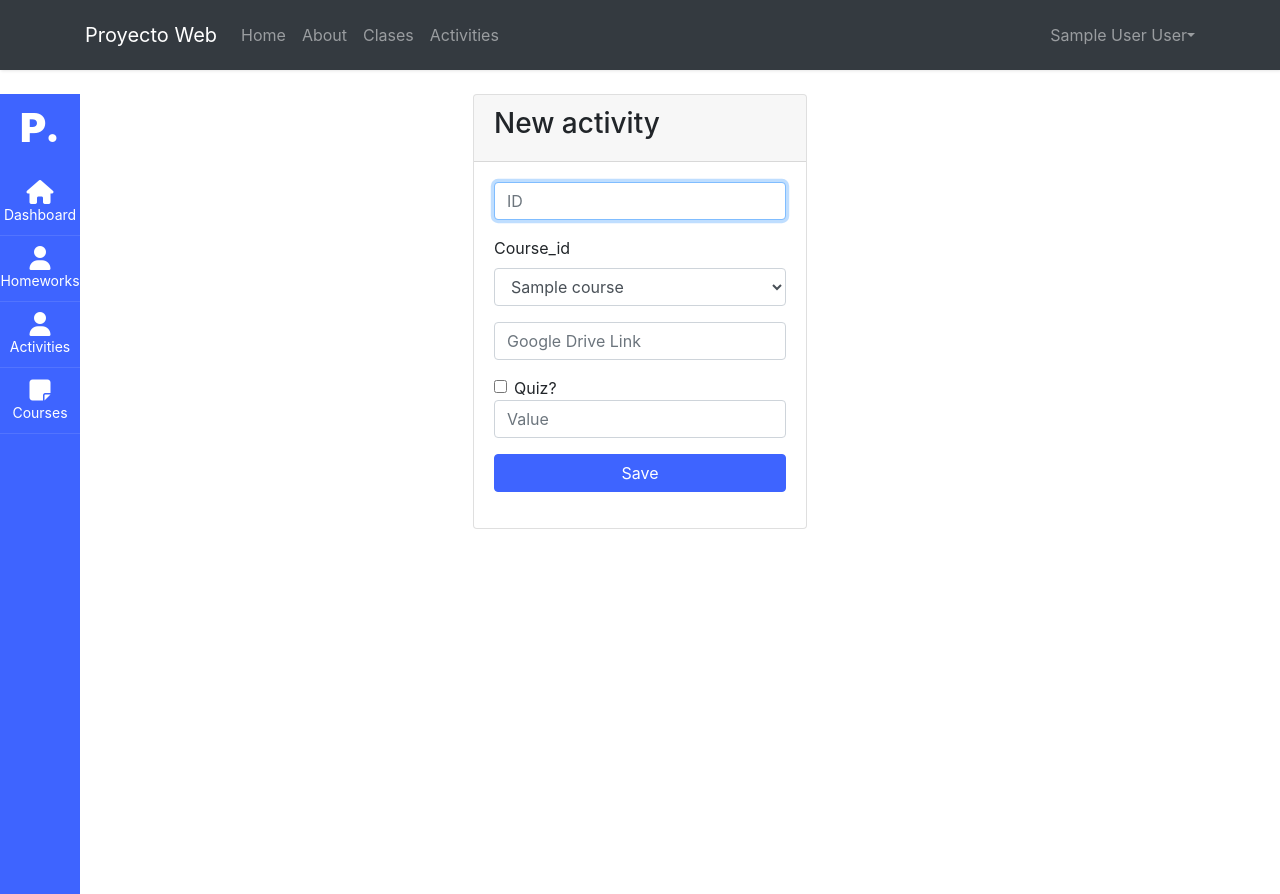
After one commit to Rositamtz98/WebFinalProject, a Node server app: page /activities/add in a window 1280 px wide. The commit adds this page. Run offline with Node 20, Linux system fonts and the light colour scheme; a user stored in the database is signed in; tables that the repository leaves empty hold one stand-in row (values such as "Sample post"); some libraries are stand-ins or nearby versions.

Commit message:
Solved some issues

```diff
--- /dev/null
+++ b/src/public/css/teachers.css
@@ -0,0 +1,139 @@
+.navbar {
+    padding: 15px 10px;
+    background: #fff;
+    border: none;
+    border-radius: 0;
+    -webkit-box-shadow: 1px 1px 3px rgba(0, 0, 0, 0.1);
+    box-shadow: 1px 1px 3px rgba(0, 0, 0, 0.1); }
+
+  .navbar-btn {
+    -webkit-box-shadow: none;
+    box-shadow: none;
+    outline: none !important;
+    border: none; }
+
+  .line {
+    width: 100%;
+    height: 1px;
+    border-bottom: 1px dashed #ddd;
+    margin: 40px 0; }
+
+  .wrapper {
+    width: 100%; }
+
+  #sidebar {
+    position: absolute;
+    height: 100%;
+    left: 0px;
+    min-width: 270px;
+    max-width: 270px;
+    background: #3e64ff;
+    color: #fff;
+    -webkit-transition: all 0.3s;
+    -o-transition: all 0.3s;
+    transition: all 0.3s; }
+    #sidebar.active {
+      min-width: 80px;
+      max-width: 80px;
+      text-align: center; }
+      #sidebar.active ul.components li {
+        font-size: 14px; }
+        #sidebar.active ul.components li a {
+          padding: 10px 0; }
+          #sidebar.active ul.components li a span {
+            margin-right: 0;
+            display: block;
+            font-size: 24px; }
+      #sidebar.active .logo {
+        padding: 10px 0; }
+      #sidebar.active .footer {
+        display: none; }
+    #sidebar .logo {
+      display: block;
+      color: #fff;
+      font-weight: 900;
+      padding: 10px 30px;
+      -webkit-transition: 0.3s;
+      -o-transition: 0.3s;
+      transition: 0.3s; }
+      @media (prefers-reduced-motion: reduce) {
+        #sidebar .logo {
+          -webkit-transition: none;
+          -o-transition: none;
+          transition: none; } }
+    #sidebar ul.components {
+      padding: 0;
+      -webkit-transition: 0.3s;
+      -o-transition: 0.3s;
+      transition: 0.3s; }
+      @media (prefers-reduced-motion: reduce) {
+        #sidebar ul.components {
+          -webkit-transition: none;
+          -o-transition: none;
+          transition: none; } }
+    #sidebar ul li {
+      font-size: 16px; }
+      #sidebar ul li > ul {
+        margin-left: 10px; }
+        #sidebar ul li > ul li {
+          font-size: 14px; }
+      #sidebar ul li a {
+        padding: 10px 30px;
+        display: block;
+        color: white;
+        border-bottom: 1px solid rgba(255, 255, 255, 0.1); }
+        #sidebar ul li a span {
+          margin-right: 15px; }
+          @media (max-width: 991.98px) {
+            #sidebar ul li a span {
+              display: block; } }
+        #sidebar ul li a:hover {
+          color: #fff; }
+      #sidebar ul li.active > a {
+        background: transparent;
+        color: #fff; }
+    @media (max-width: 991.98px) {
+      #sidebar {
+        min-width: 80px;
+        max-width: 80px;
+        text-align: center;
+        margin-left: -80px !important; }
+        #sidebar.active {
+          margin-left: 0 !important; } }
+
+  a[data-toggle="collapse"] {
+    position: relative; }
+
+  .dropdown-toggle::after {
+    display: block;
+    position: absolute;
+    top: 50%;
+    right: 0;
+    -webkit-transform: translateY(-50%);
+    -ms-transform: translateY(-50%);
+    transform: translateY(-50%); }
+
+  @media (max-width: 991.98px) {
+    #sidebarCollapse span {
+      display: none; } }
+
+  .footer {
+    padding: 0 30px; }
+    @media (max-width: 991.98px) {
+      .footer {
+        display: none; } }
+
+  #content {
+    width: 100%;
+    padding: 0;
+    min-height: 100vh;
+    -webkit-transition: all 0.3s;
+    -o-transition: all 0.3s;
+    transition: all 0.3s; }
+
+  .btn.btn-primary {
+    background: #3e64ff;
+    border-color: #3e64ff; }
+    .btn.btn-primary:hover, .btn.btn-primary:focus {
+      background: #3e64ff !important;
+      border-color: #3e64ff !important; }
--- a/src/routes/activities.js
+++ b/src/routes/activities.js
@@ -1,16 +1,19 @@
 const { Router } = require('express');
 const express = require('express');
+const Activity = require('../models/Activity');
 const Course = require('../models/Course');
 const User = require('../models/User');
 const router = express.Router();
 
 router.get('/activities', async (req, res) => {
     const activities = await Activity.find();
-    res.render('activities/all-activities', { activities });
+    const courses = await Course.find();
+    res.render('activities/all-activities', { activities, courses });
 });
 
-router.get('/activities/add', (req, res) => {
-    res.render('activities/new-activity');
+router.get('/activities/add', async (req, res) => {
+    const courses = await Course.find();
+    res.render('activities/new-activity', { courses });
 });
 
 router.get('/activities/edit/:id', async (req, res) => {
@@ -18,10 +21,15 @@ router.get('/activities/edit/:id', async (req, res) => {
     res.render('activities/edit-activity', { activity });
 });
 
+router.get('/activities/view/:id', async (req, res) => {
+    const activity = await Activity.findById(req.params.id);
+    res.render('activities/activity-detail', { activity });
+  });
+
 router.put('/activities/edit-activity/:id', async (req, res) => {
-    const { subject, teacher_id } = req.body;
+    const { link, value, quiz, teacher_id } = req.body;
 
-    await Activity.findByIdAndUpdate(req.params.id, { subject, teacher_id });
+    await Activity.findByIdAndUpdate(req.params.id, { link, value, quiz, teacher_id });
 
     res.redirect('/activities');
 });
@@ -32,17 +40,17 @@ router.delete('/activities/delete/:id', async (req, res) => {
 })
 
 router.post('/activities/new-activity', async (req, res) => {
-    const { activity_id, subject, teacher_id } = req.body;
+    const { activity_id, course_id, link, value, quiz, teacher_id } = req.body;
     const errors = [];
 
-    if (activity_id.length <= 0 || subject.length <= 0)
+    if (activity_id.length <= 0 || link.length <= 0 || course_id.length <= 0)
     {
         errors.push({text: 'Faltan uno o más campos por llenar'});
     }
 
     if (errors.length > 0)
     {
-        res.render('activities/add', {errors, activity_id, subject, teacher_id});
+        res.render('activities/add', {errors, course_id, activity_id, link, value, quiz, teacher_id});
     }
     else
     {
@@ -53,7 +61,7 @@ router.post('/activities/new-activity', async (req, res) => {
             req.flash('error_msg', 'ID del curso previamente registrado');
             res.redirect('/activities/add');
         }
-        const newActivity = new Activity({activity_id, subject, teacher_id});
+        const newActivity = new Activity({activity_id, course_id, link, value, quiz, teacher_id});
         await newActivity.save();
         req.flash('success_msg', 'Curso registrado exitosamente');
         res.redirect('/activities');
--- /dev/null
+++ b/src/views/activities/activity-detail.hbs
@@ -0,0 +1,4 @@
+
+{{>sidebar}}
+{{>footer}}
+ <h3>aqui se ven las submissions de los estudiantes match de activity id</h3>
--- /dev/null
+++ b/src/views/activities/new-activity.hbs
@@ -0,0 +1,62 @@
+{{>sidebar}}
+{{>footer}}
+<div class="col-md-4 mx-auto">
+    <div class="card">
+        <div class="card-header">
+            <h3>New activity</h3>
+        </div>
+        <div class="card-body">
+            <form action="/activities/new-activity" method="POST">
+                <div class="form-group">
+                    <input type="text" name="activity_id" class="form-control" placeholder="ID" autofocus>
+                </div>
+                <div class="form-group">
+                  <label for="exampleFormControlSelect1">Course_id</label>
+                  <select name="course_id" class="form-control" id="exampleFormControlSelect1" onchange="onSelect()">
+                  {{#each courses}}
+                      <option value={{_id}}>{{subject}}</option>
+                    {{else}}
+                      <option>no hay cursos</option>
+                      <h4>nada</h4>
+                    {{/each}}
+                  </select>
+                </div>
+                <div class="form-group">
+                    <input type="url" name="link" class="form-control" placeholder="Google Drive Link">
+                </div>
+                <div class="form-check">
+                  <input type="checkbox" name="quiz" onchange="onCheck()" class="form-check-input" id="exampleCheck1" data-toggle="switch" value={{activity.quiz}}>
+                  <label class="form-check-label" for="exampleCheck1">Quiz?</label>
+                </div>
+                <div class="form-group">
+                    <input type="text" name="value" class="form-control" placeholder="Value" autofocus>
+                </div>
+                <div class="form-group">
+                    <button class="btn btn-primary btn-block" type="submit">
+                        Save
+                    </button>
+                </div>
+            </form>
+        </div>
+    </div>
+</div>
+<script>
+  function onSelect() {
+    console.log('here');
+    var e = document.getElementById("exampleFormControlSelect1");
+    var v = e.value;
+    console.log(e);
+    console.log(v);
+    console.log({{course_id}})
+  }
+  function onCheck() {
+    var c = document.getElementById("exampleCheck1");
+    console.log(c)
+    if(c.checked == true){
+        document.getElementById("exampleCheck1").setAttribute("value", "true");
+    }else{
+        document.getElementById("exampleCheck1").setAttribute("value", "false");
+   }
+    console.log({{quiz}})
+  }
+</script>
--- /dev/null
+++ b/src/views/partials/dashboard.hbs
@@ -0,0 +1,11 @@
+<div class="wrapper d-flex align-items-stretch">
+
+  {{> sidebar}}
+
+    <!-- Page Content  -->
+  <div id="content" class="p-4 p-md-5">
+    <h2 class="mb-4 lead">Bienvenido, maestro {{user.name}} {{user.last_name}}</h2>
+    <p>Lorem ipsum dolor sit amet, consectetur adipisicing elit, sed do eiusmod tempor incididunt ut labore et dolore magna aliqua. Ut enim ad minim veniam, quis nostrud exercitation ullamco laboris nisi ut aliquip ex ea commodo consequat. Duis aute irure dolor in reprehenderit in voluptate velit esse cillum dolore eu fugiat nulla pariatur. Excepteur sint occaecat cupidatat non proident, sunt in culpa qui officia deserunt mollit anim id est laborum.</p>
+    <p>Lorem ipsum dolor sit amet, consectetur adipisicing elit, sed do eiusmod tempor incididunt ut labore et dolore magna aliqua. Ut enim ad minim veniam, quis nostrud exercitation ullamco laboris nisi ut aliquip ex ea commodo consequat. Duis aute irure dolor in reprehenderit in voluptate velit esse cillum dolore eu fugiat nulla pariatur. Excepteur sint occaecat cupidatat non proident, sunt in culpa qui officia deserunt mollit anim id est laborum.</p>
+  </div>
+</div>
--- /dev/null
+++ b/src/views/partials/footer.hbs
@@ -0,0 +1,33 @@
+<template>
+    <div class="footer">
+        <footer class="container py-5">
+            <div class="row">
+                <div class="col-6 col-md">
+                <h5>Follow Me</h5>
+                <ul class="list-unstyled text-small">
+                    <li><a class="text-muted" href="https://github.com">Github</a></li>
+                    <li><a class="text-muted" href="https://www.google.com/">LinkedIn</a></li>
+                    <li><a class="text-muted" href="https://www.google.com/">Twitter</a></li>
+                    <li><a class="text-muted" href="https://www.google.com/">Instagram</a></li>
+                </ul>
+                </div>
+                <div class="col-6 col-md">
+                <h5>About</h5>
+                <ul class="list-unstyled text-small">
+                    <li><a class="text-muted" href="#">Privacy</a></li>
+                    <li><a class="text-muted" href="#">Help</a></li>
+                    <li><a class="text-muted" href="#">Security</a></li>
+                    <li><a class="text-muted" href="#">Status</a></li>
+                </ul>
+                </div>
+            </div>
+        </footer>
+    </div>
+</template>
+
+<style lang="css" scoped>
+   .footer{
+        color: black;
+        background-color:white;
+   }
+</style>
--- a/src/views/partials/navigation.hbs
+++ b/src/views/partials/navigation.hbs
@@ -7,11 +7,17 @@
         </button>
         <div class="collapse navbar-collapse" id="navbarNav">
             <ul class="navbar-nav">
-                <li class="nav-item active">
+                <li class="nav-item">
                     <a class="nav-link" href="/">Home <span class="sr-only">(current)</span></a>
                 </li>
                 <li class="nav-item">
                     <a class="nav-link" href="/about">About</a>
+                </li>
+                <li class="nav-item">
+                    <a class="nav-link" href="/courses">Clases <span class="sr-only">(current)</span></a>
+                </li>
+                <li class="nav-item">
+                    <a class="nav-link" href="/">Activities</a>
                 </li>
             </ul>
             <ul class="navbar-nav ml-auto">
--- /dev/null
+++ b/src/views/partials/sidebar.hbs
@@ -0,0 +1,26 @@
+<link rel="stylesheet" href="/css/teachers.css">
+<link rel="shortcut icon" href="favicon/favicon.ico">
+
+  <nav id="sidebar" class="active">
+    <h1><a href="#" class="logo">P.</a></h1>
+    <ul class="list-unstyled components mb-5">
+      <li class="active">
+        <a href="/" rel="shortcut icon"><span class="fa fa-home"></span>Dashboard</a>
+      </li>
+      <li>
+          <a href="/homeworks" rel="shortcut icon"><span class="fa fa-user"></span>Homeworks</a>
+      </li>
+      <li>
+          <a href="/activities" rel="shortcut icon"><span class="fa fa-user"></span>Activities</a>
+      </li>
+      <li>
+        <a href="/courses" rel="shortcut icon"><span class="fa fa-sticky-note"></span>Courses</a>
+      </li>
+    </ul>
+
+    <div class="footer">
+      <p>
+        Copyright &copy;<script>document.write(new Date().getFullYear());</script> All rights reserved | This template is made with <i class="icon-heart" aria-hidden="true"></i> by <a href="https://colorlib.com" target="_blank">Colorlib.com</a>
+      </p>
+    </div>
+  </nav>
--- /dev/null
+++ b/src/views/partials/studentHome.hbs
@@ -0,0 +1,47 @@
+<div class="col-md-4">
+    <div class="card" style=" outline-style: solid; outline-color:lightgray">
+        <div class="card-head">
+            <h3>Course name</h3>
+        </div>
+        <hr>
+        <div class="card-body">
+            <p>
+                Information about the courses <br>
+                <br> <br> <br>
+            </p>
+            <a href="./more.html" class="btn btn-outline-secondary">Learn More</a>
+        </div>
+    </div>
+</div>
+
+<div class="col-md-4">
+    <div class="card" style=" outline-style: solid; outline-color:lightgray">
+        <div class="card-head">
+            <h3>Course name</h3>
+        </div>
+        <hr>
+        <div class="card-body">
+            <p>
+                Information about the courses <br>
+                <br> <br> <br>
+            </p>
+            <a href="./more.html" class="btn btn-outline-secondary">Learn More</a>
+        </div>
+    </div>
+</div>
+
+<div class="col-md-4">
+    <div class="card" style=" outline-style: solid; outline-color:lightgray">
+        <div class="card-head">
+            <h3>Course name</h3>
+        </div>
+        <hr>
+        <div class="card-body">
+            <p>
+                Information about the courses <br>
+                <br> <br> <br>
+            </p>
+            <a href="./more.html" class="btn btn-outline-secondary">Learn More</a>
+        </div>
+    </div>
+</div>
```
Also changed, not shown: src/routes/courses.js (+46 -2 lines), src/routes/dashboard.js (added, +8 -0 lines), src/routes/homeworks.js (added, +104 -0 lines), src/routes/index.js (+26 -1 lines), src/routes/student.js (added, +10 -0 lines), src/routes/submissions.js (added, +71 -0 lines), src/views/activities/all-activities.hbs (added, +43 -0 lines), src/views/activities/edit-activity.hbs (added, +31 -0 lines).
